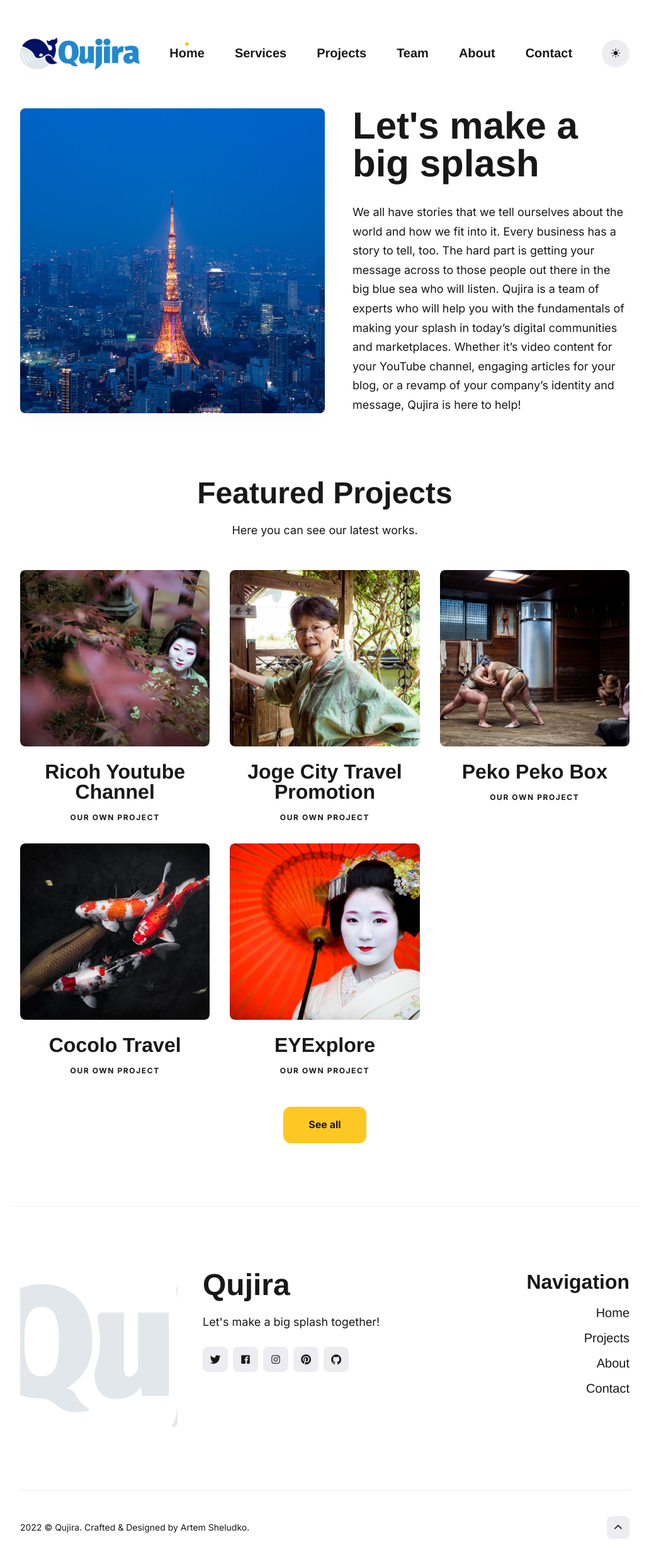
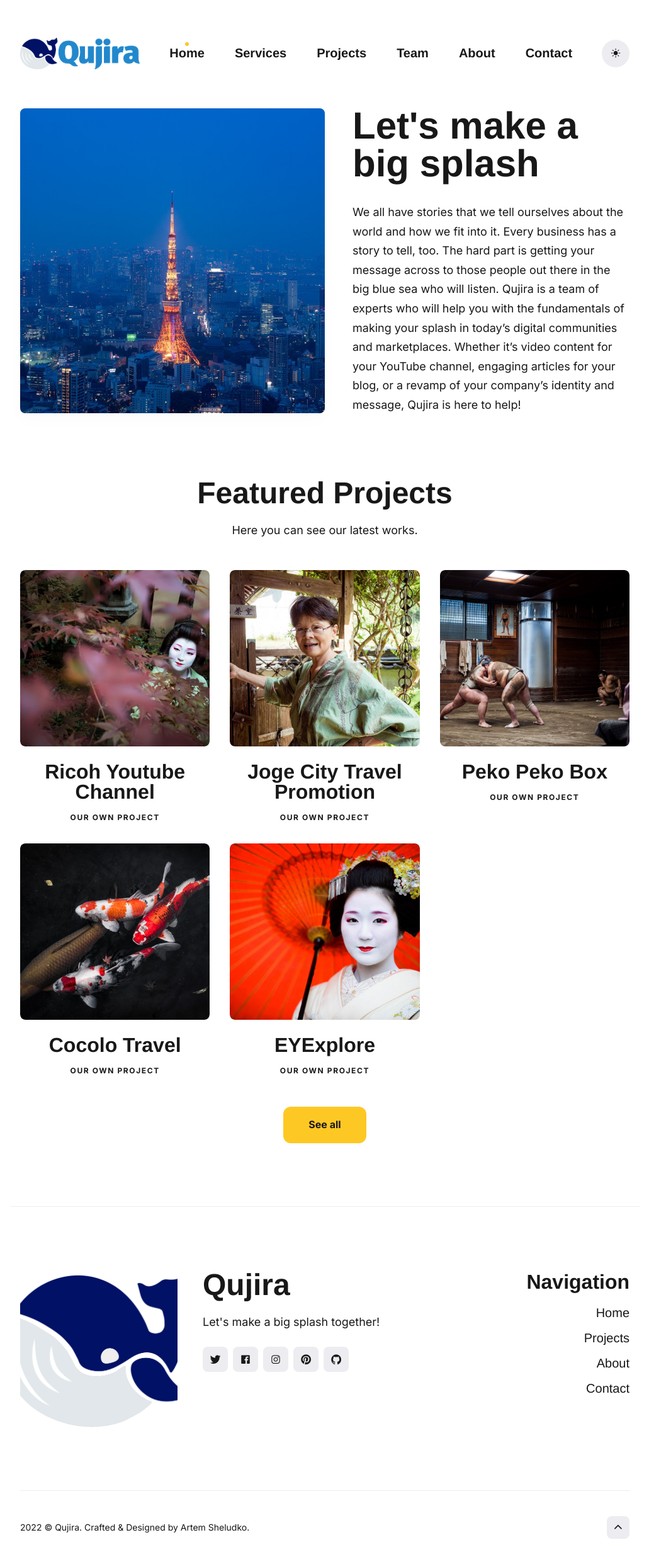
Before and after one commit to axelqujira/axelqujira.github.io, a Jekyll site: the page built from index.html, in a window 1280 px wide. Shown: the whole page at 63% size, without its empty margins (124-1155 px from the left). Built offline with Jekyll 4.4.1, drawn with Linux system fonts in a browser that asks for light colours; nearby versions of some CDN libraries; some web fonts are replaced.

Commit message:
first commit

```diff
--- a/_data/settings.yml
+++ b/_data/settings.yml
@@ -28,7 +28,7 @@ menu__settings:
 author:
   author__name: Qujira
   author__bio: Let's make a big splash together!
-  author__avatar: '/images/qujira-on-dark.png'
+  author__avatar: '/images/qujira-whale-logo.png'
 
 social:
 - {icon: "ion-logo-twitter", link: "https://twitter.com"}
```
Also changed, not shown: images/qujira-whale-logo.png (added).
